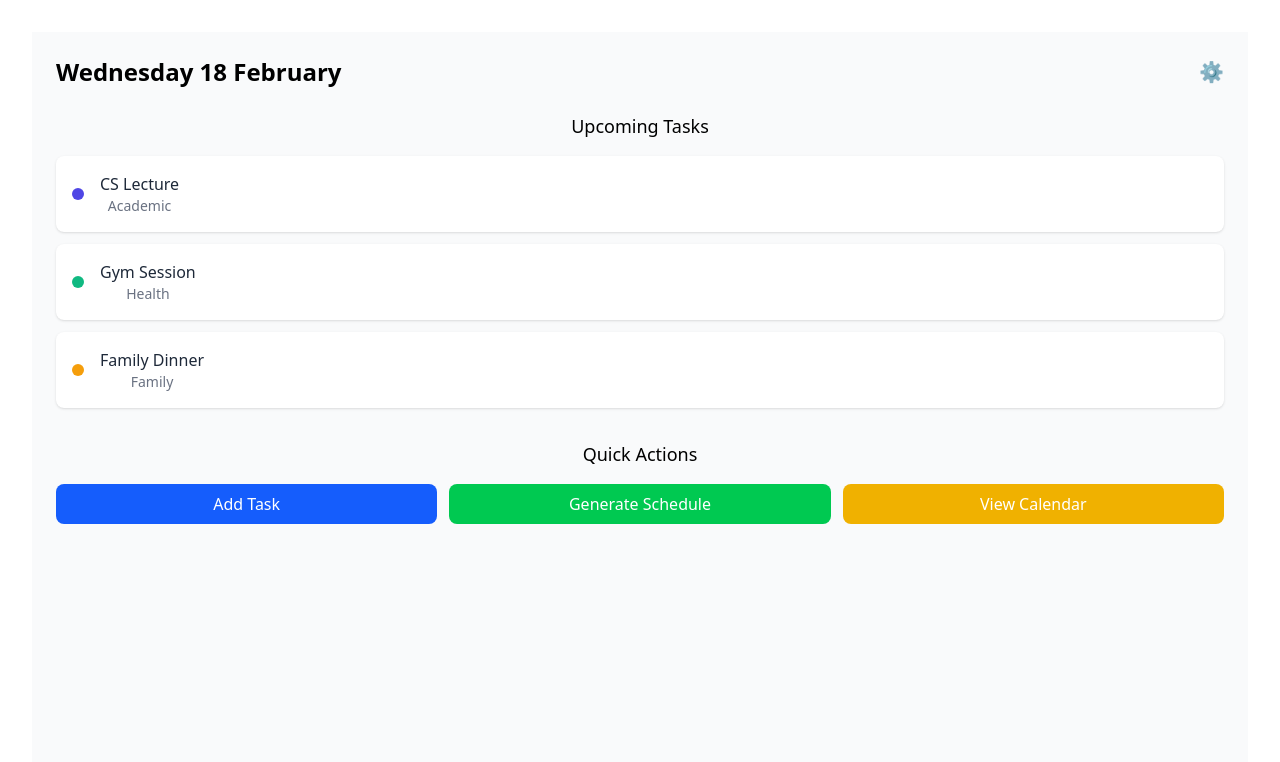
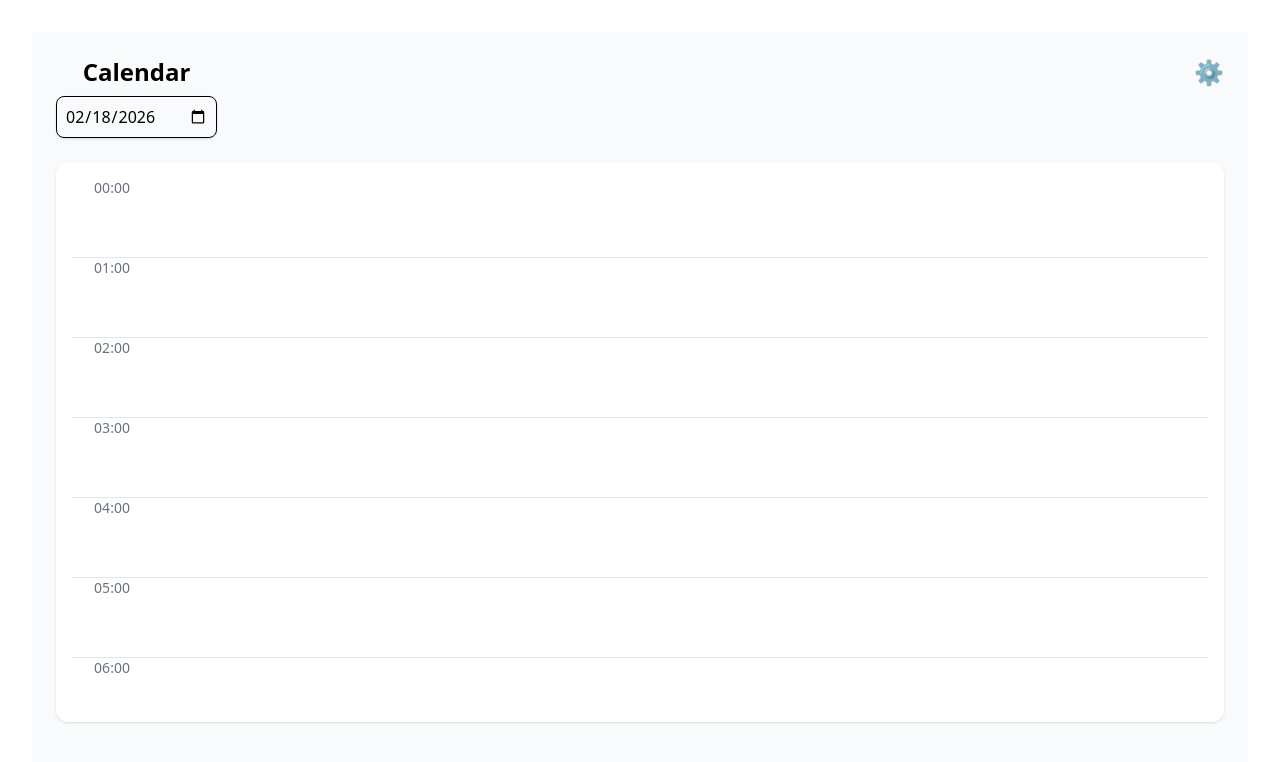
Before and after one commit to BasitInGit/time-allocation, a React (Vite) app: page / in a window 1280 px wide. Shown: the top 762 px of the page. Built offline with nearby package versions, Linux system fonts and the light colour scheme.

Commit message:
Created the calendar page

```diff
--- a/src/App.jsx
+++ b/src/App.jsx
@@ -3,9 +3,10 @@ import reactLogo from './assets/react.svg'
 import viteLogo from '/vite.svg'
 import './App.css'
 import Home from "./pages/Home"
+import Calendar from "./pages/Calendar"
 
 function App() {
-  return <Home />
+  return <Calendar />
 }
 
 export default App
--- /dev/null
+++ b/src/pages/Calendar.jsx
@@ -0,0 +1,102 @@
+import { useState } from "react";
+
+function Calendar() {
+  const [selectedDate, setSelectedDate] = useState(
+    new Date().toISOString().split("T")[0]
+  );
+
+  // Hardcoded schedule using your tasks
+  const schedules = [
+    {
+      id: 1,
+      title: "CS Lecture",
+      time: "10:00",
+      duration: 2, // hours
+      color: "bg-indigo-500",
+    },
+    {
+      id: 2,
+      title: "Gym Session",
+      time: "15:00",
+      duration: 1,
+      color: "bg-green-500",
+    },
+    {
+      id: 3,
+      title: "Family Dinner",
+      time: "19:00",
+      duration: 2,
+      color: "bg-yellow-500",
+    },
+  ];
+
+  const hours = Array.from({ length: 24 }, (_, i) => i);
+
+  const getEventForHour = (hour) => {
+    return schedules.find((event) => {
+      const eventHour = parseInt(event.time.split(":")[0]);
+      return hour === eventHour;
+    });
+  };
+
+  return (
+    <div className="min-h-screen bg-gray-50 p-6">
+      {/* Header */}
+      <div className="flex justify-between items-start mb-6">
+        <div>
+            <h2 className="text-2xl font-semibold mb-2">Calendar</h2>
+
+            {/* Date Selector */}
+            <input
+            type="date"
+            value={selectedDate}
+            onChange={(e) => setSelectedDate(e.target.value)}
+            className="border rounded-lg p-2 shadow-sm"
+            />
+        </div>
+
+        <button className="text-gray-600 hover:text-gray-800 text-2xl transition-colors">
+            ⚙
+        </button>
+
+      </div>
+      {/* Scrollable Timeline */}
+      <div className="h-[70vh] overflow-y-auto bg-white rounded-xl shadow p-4">
+        {hours.map((hour) => {
+          const event = getEventForHour(hour);
+
+          return (
+            <div
+              key={hour}
+              className="relative border-b border-gray-200 h-20 flex items-start"
+            >
+              {/* Time Label */}
+              <div className="w-20 text-sm text-gray-500">
+                {hour.toString().padStart(2, "0")}:00
+              </div>
+
+              {/* Event Block */}
+              <div className="flex-1 relative">
+                {event && (
+                  <div
+                    className={`${event.color} text-white rounded-lg px-3 py-2 absolute w-full`}
+                    style={{
+                      height: `${event.duration * 80}px`,
+                    }}
+                  >
+                    <p className="font-medium">{event.title}</p>
+                    <p className="text-sm opacity-90">
+                      {event.time} ({event.duration}h)
+                    </p>
+                  </div>
+                )}
+              </div>
+            </div>
+          );
+        })}
+      </div>
+    </div>
+  );
+}
+
+export default Calendar;
```
